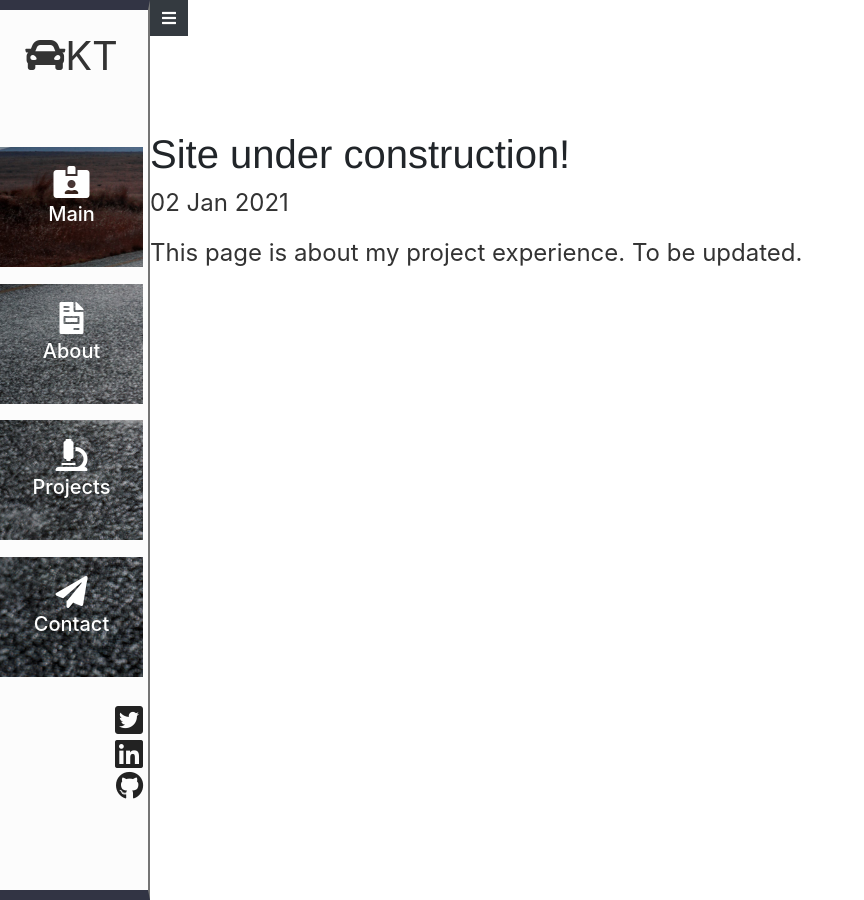
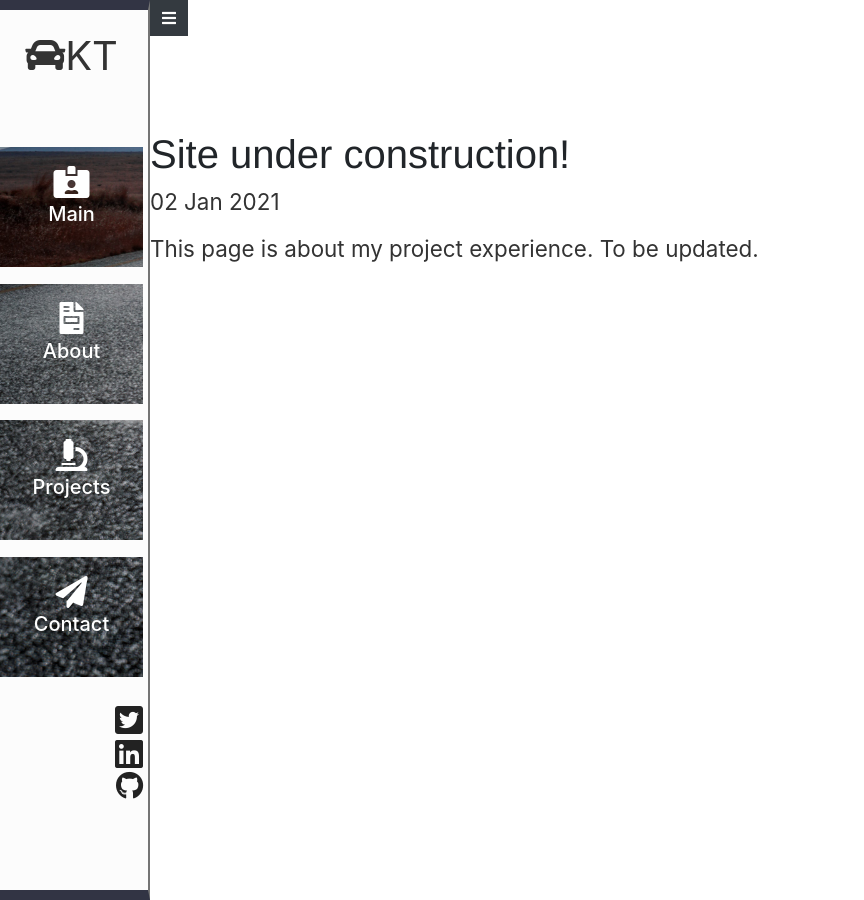
Before and after one commit to ktchen0504/ktchen0504.github.io, a Jekyll site: the page built from _posts/2021-01-02-Project-under-construction.md, in a window 1280 px wide. Shown: the whole page, without its empty margins (0-864 px from the left). Built offline with Jekyll 4.4.1, drawn with Linux system fonts in a browser that asks for light colours; nearby versions of some CDN libraries.

Commit message:
test blog css

```diff
--- a/css/blog.css
+++ b/css/blog.css
@@ -41,7 +41,12 @@
   font-family:'Helvetica', 'Arial', 'Sans-Serif';
 }
 .posts p {
-  font-size: 1.5em;
+  font-size: 1.4em;
+  line-height: 1.4em;
+  color: #333;
+}
+.post ul {
+  font-size: 1.4em;
   line-height: 1.4em;
   color: #333;
 }
```
